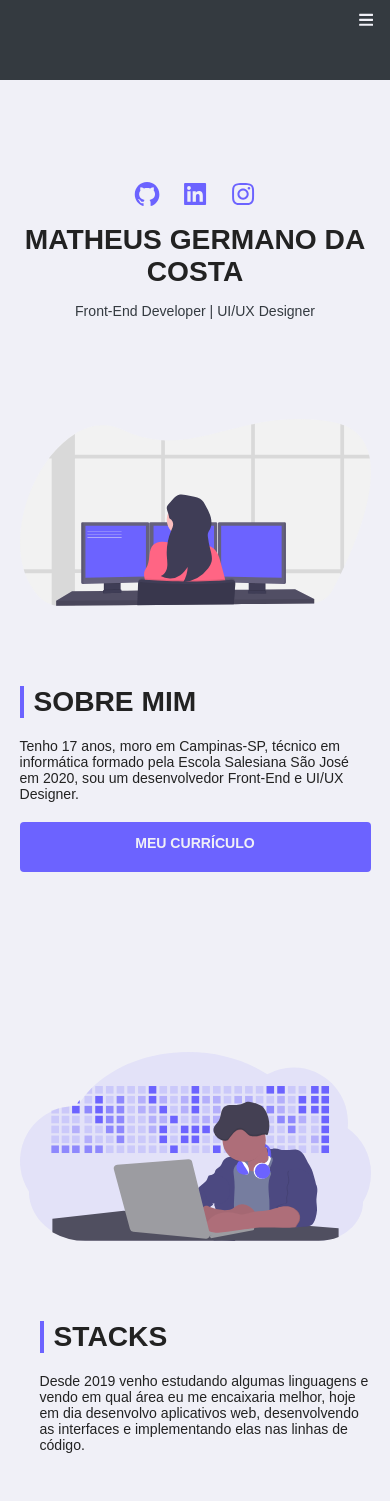
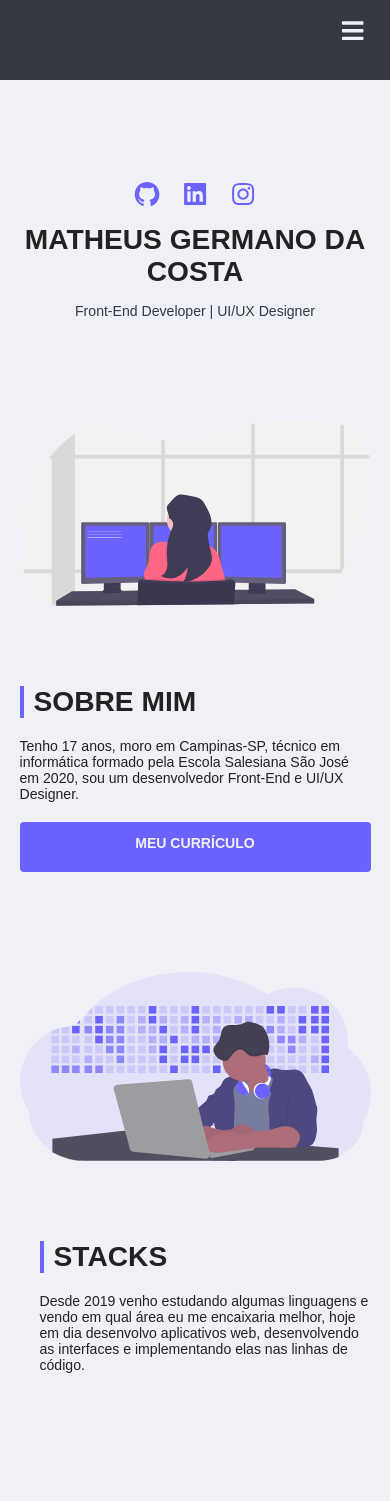
Before and after one commit to matheus-germano/react-portfolio, a React (Create React App) app: page / in a window 390 px wide. Shown: the top 1501 px of the page. Built offline with nearby package versions, Linux system fonts and the light colour scheme.

Commit message:
solving bugs navbar

```diff
--- a/src/components/Navbar/Navbar.css
+++ b/src/components/Navbar/Navbar.css
@@ -131,7 +131,8 @@
     right: 0;
     cursor: pointer;
     transform: translate(-100%, 60%);
-    font-size: 1.8rem;
+    font-size: 2.8rem;
+    margin: 0 auto;
   }
 
   .fa-times {
--- a/src/components/pages/AboutMe/AboutMe.css
+++ b/src/components/pages/AboutMe/AboutMe.css
@@ -87,11 +87,6 @@
   .about-content p {
     margin: 20px 20px 20px 0;
   }
-
-  .btn {
-    text-align: center;
-    width: 100%;
-  }
 }
 
 @media (max-width: 768px) {
@@ -112,6 +107,11 @@
     justify-content: center;
     flex-direction: column;
   }
+
+  .btn {
+    text-align: center;
+    width: 100%;
+  }
 }
 
 @media (max-width: 425px) {
--- a/src/components/pages/Stacks/Stacks.css
+++ b/src/components/pages/Stacks/Stacks.css
@@ -90,7 +90,7 @@
   }
 
   .stacks-content img {
-    margin: 80px 0;
+    margin-bottom: 80px;
     width: 80%;
     height: auto;
   }
```
